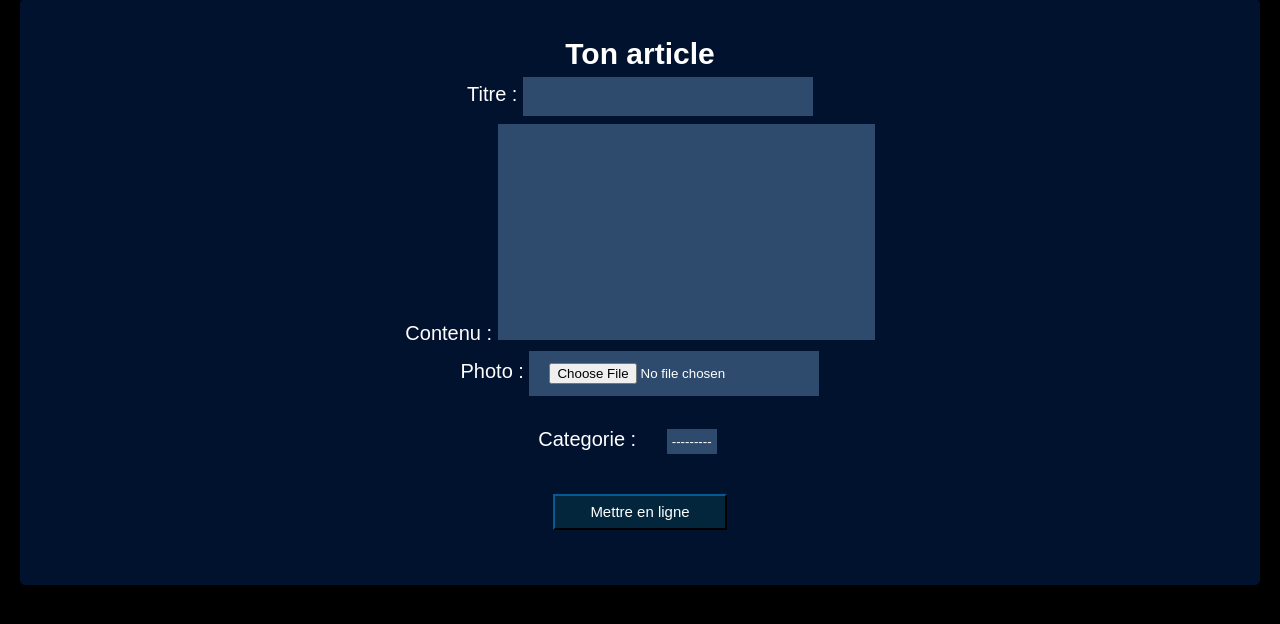
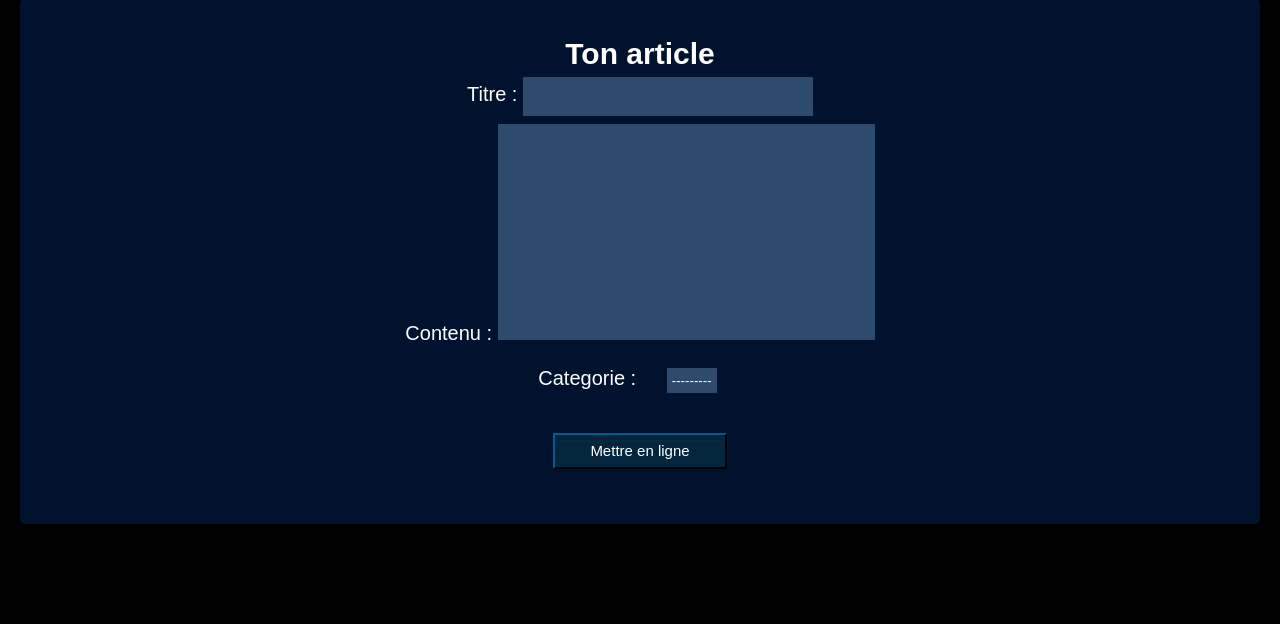
Before and after one commit to AlexinDS/mooki, a Django app: page /nouvel_article/ in a window 1280 px wide. Shown: the part 101-725 px from the top of the page. Run offline with Django 3.2, Linux system fonts and the light colour scheme; the visitor is signed in with stand-in values (Sample User, id 1); data that the repository does not hold is empty; some libraries are stand-ins or nearby versions.

Commit message:
remove image

```diff
--- a/blog/forms.py
+++ b/blog/forms.py
@@ -13,8 +13,8 @@ class ConnexionForm(forms.Form):
     password = forms.CharField(label="Mot de passe", widget=forms.PasswordInput)
 
 class ArticleForm(forms.ModelForm):
-    photo = forms.ImageField()
+ #   photo = forms.ImageField()
     contenu = forms.CharField(widget=forms.Textarea(attrs={'rows': 12, 'cols': 40, 'class': 'textarea'}))
     class Meta:
         model = Article
-        fields = ('titre', 'contenu', 'photo','categorie')
+        fields = ('titre', 'contenu','categorie') #, 'photo'
--- a/blog/models.py
+++ b/blog/models.py
@@ -13,7 +13,7 @@ class Article(models.Model):
     auteur = models.ForeignKey('auth.User', on_delete=models.CASCADE)
     titre = models.CharField(max_length=200)
     categorie = models.ForeignKey('Categorie', on_delete=models.CASCADE)
-    photo = models.ImageField(upload_to="photos/")
+#    photo = models.ImageField(upload_to="photos/")
     contenu = models.TextField()
     date = models.DateTimeField(blank=True, null=True)
 
--- a/blog/templates/blog/lire.html
+++ b/blog/templates/blog/lire.html
@@ -9,7 +9,7 @@
     <p class="infos">Dans {{ article.categorie.nom }}</p>
     <p class="infos">Rédigé par {{ article.auteur }}, le {{ article.date|date:"DATE_FORMAT" }}</p>
     <p class="ta">{{ article.titre }}</p>
-    <img id="ai" src="{{ article.photo.url }}"/></p>
-    <p class="contenu">{{ article.contenu|linebreaks }}</p>
+    <p class="contenu">{{ article.contenu }}</p>
 </div>
 {% endblock content %}
+  <!  <img id="ai" src="{{ article.photo.url }}"/><!</p>
--- a/blog/views.py
+++ b/blog/views.py
@@ -72,7 +72,7 @@ def test_i18n(request):
 
 def Nouvel_Article(request):
     if request.method == "POST":
-        form = ArticleForm(request.POST or None, request.FILES)
+        form = ArticleForm(request.POST) #or None, request.FILES)
         if form.is_valid():
             article = form.save(commit=False)
             article.auteur = request.user
@@ -86,7 +86,7 @@ def Nouvel_Article(request):
 def Modifier_Article(request, id):
     article = get_object_or_404(Article, id=id)
     if request.method == "POST":
-        form = ArticleForm(request.POST or None, request.FILES, instance=article)
+        form = ArticleForm(request.POST, instance=article) #or None, request.FILES,
         if form.is_valid():
             article = form.save(commit=False)
             article.auteur = request.user
--- a/static/css/mystyle.css
+++ b/static/css/mystyle.css
@@ -121,6 +121,12 @@ input {
   font-weight: bold;
 }
 
+.contenu {
+  text-align: left;
+  margin: 50px;
+  color: white;
+}
+
 .edit {
   margin-right: 50px;
   font-size: 30px;
```
Also changed, not shown: blog/migrations/0009_remove_article_photo.py (added).
